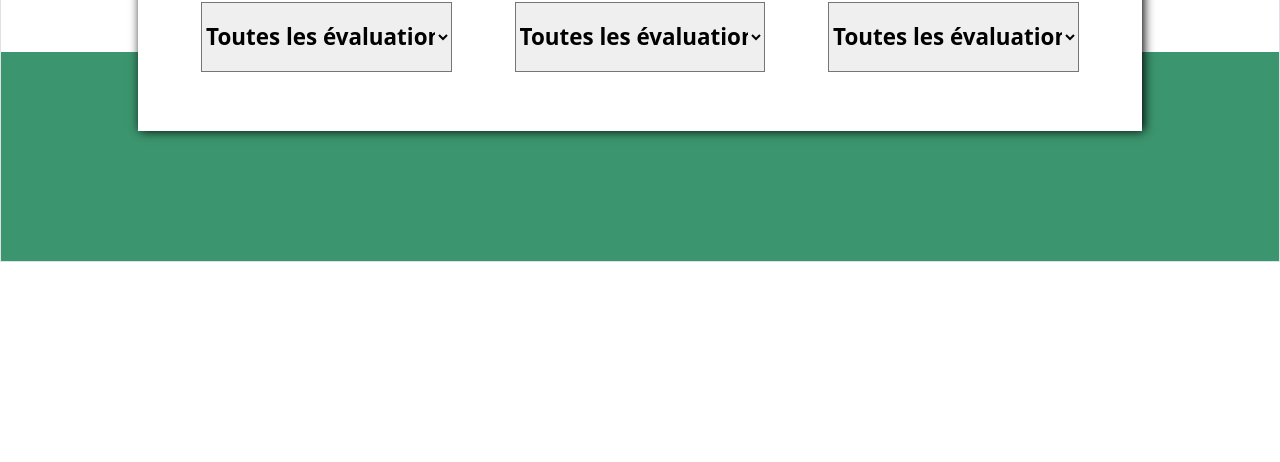
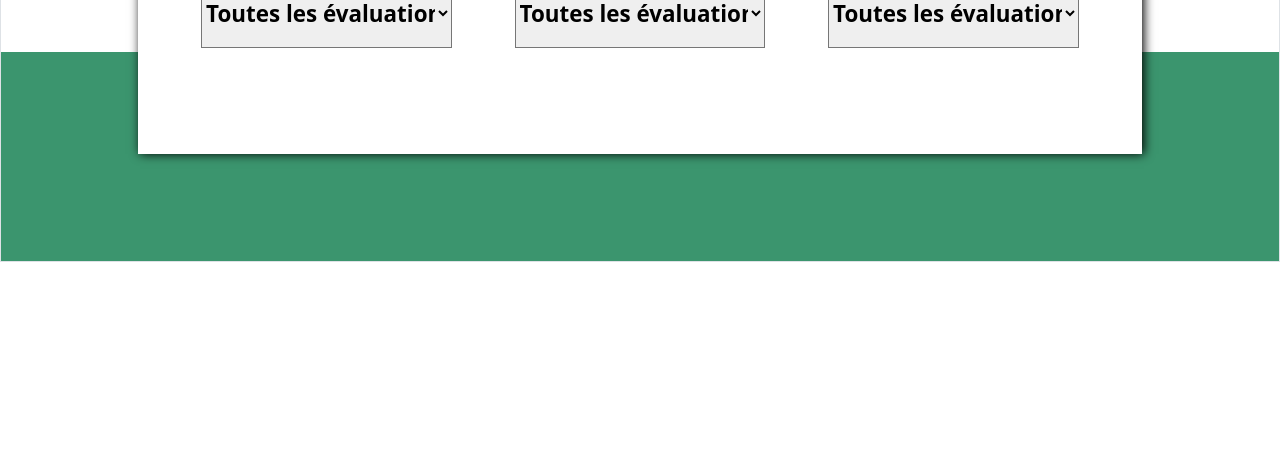
Before and after one commit to Namountougou/front-job, a plain HTML site: page index.html in a window 1280 px wide. Shown: the part 338-800 px from the top of the page. Drawn offline with nearby package versions, Linux system fonts and the light colour scheme.

Commit message:
new commit

```diff
--- a/index.scss
+++ b/index.scss
@@ -55,7 +55,7 @@ body {
 
     }
      .input-card{
-        height: 200px;
+        height: 45%;
         width: 80%;
         margin: auto;
         background-color: $primary-color;
```
Also changed, not shown: index.css, 1 other file.
